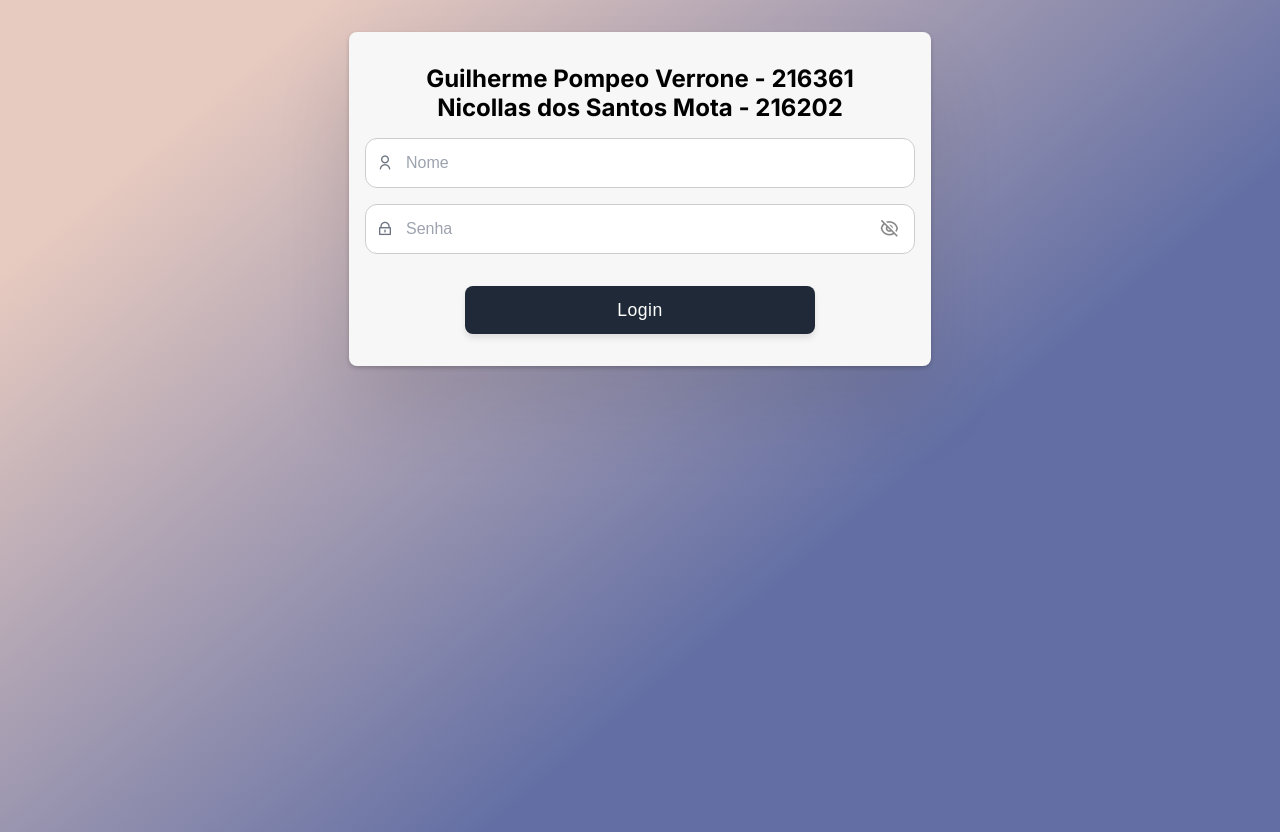
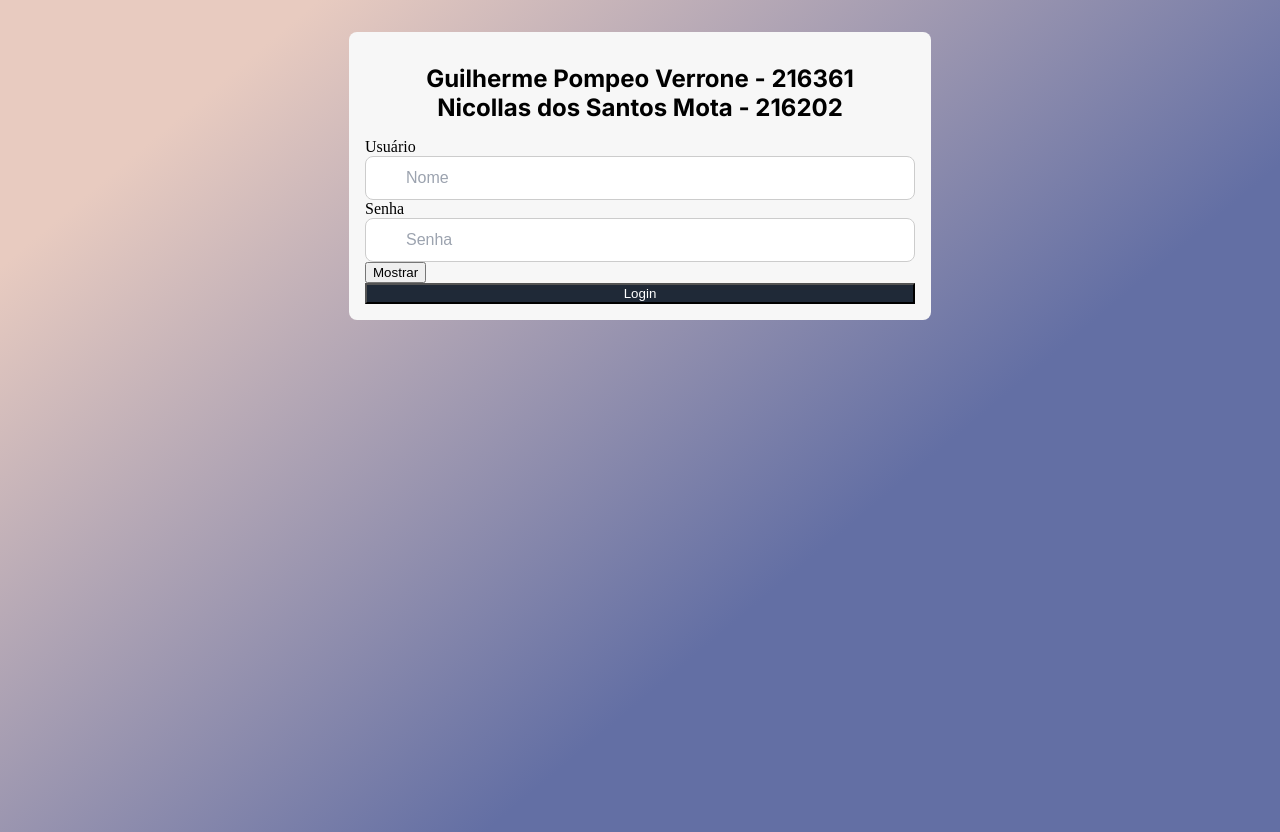
Before and after one commit to GuilhermeVerrone/mytodolist-front-main, an Angular app: page / in a window 1280 px wide. Built offline with nearby package versions, Linux system fonts and the light colour scheme.

Commit message:
Correção do Painel ADM

```diff
--- a/src/app/app.component.css
+++ b/src/app/app.component.css
@@ -5,7 +5,6 @@
   padding: 1rem;
   background-color: #f7f7f7;
   border-radius: 8px;
-  box-shadow: 0 2px 4px 0 rgba(0, 0, 0, 0.2), 0 2.5rem 5rem 0 rgba(0, 0, 0, 0.1);
   max-height: calc(100vh - 4rem);
   display: flex;
   flex-direction: column;
@@ -56,54 +55,22 @@
 
 .user-bar {
   display: flex;
-  justify-content: right;
+  justify-content: center;
   gap: 12px;
 }
 
-.btn-panel {
+.btn-panel,
+.btn-logout {
   background-color: #374151;
   border: none;
   cursor: pointer;
   padding: 0.5rem;
   border-radius: 8px;
-  transition: all 0.3s ease;
-  display: flex;
-  justify-content: center;
-  align-items: center;
-}
-
-.btn-panel:hover {
-  background-color: #4b5563;
-  transform: translateY(-2px);
-  box-shadow: 0 6px 8px rgba(0, 0, 0, 0.15);
-}
-
-.btn-panel i {
-  font-size: 1.3rem;
-  color: #ffffff;
+  color: white;
 }
 
 .btn-logout {
   background: red;
-  border: none;
-  cursor: pointer;
-  padding: 0.5rem;
-  border-radius: 8px;
-  transition: all 0.3s ease;
-  display: flex;
-  justify-content: center;
-  align-items: center;
-}
-
-.btn-logout:hover {
-  background-color: #dc2626;
-  transform: translateY(-2px);
-  box-shadow: 0 6px 8px rgba(0, 0, 0, 0.15);
-}
-
-.btn-logout i {
-  font-size: 1.3rem;
-  color: #ffffff;
 }
 
 h1 {
@@ -128,12 +95,12 @@ h1 {
 
 .lg-text-input {
   width: 100%;
-  padding: 10px 12px;
-  border: 1.5px solid #d1d5db;
+  padding: 12px 16px 12px 40px;
+  font-size: 1rem;
+  border: 1px solid #ccc;
   border-radius: 8px;
   background: white;
   color: #1f2937;
-  font-size: 1rem;
   box-sizing: border-box;
   outline: none;
 }
@@ -150,144 +117,4 @@ h1 {
   color: #fff;
   background-color: #1f2937;
   width: 100%;
-  max-width: 350px;
-  padding: 0.85rem;
-  font-size: 1.1rem;
-  border: none;
-  border-radius: 8px;
-  margin: 1rem auto;
-  display: block;
-  cursor: pointer;
-  transition: all 0.3s ease;
-  box-shadow: 0 4px 6px rgba(0, 0, 0, 0.1);
-  letter-spacing: 0.5px;
-}
-
-.btn-primary:hover {
-  background-color: #374151;
-  transform: translateY(-2px);
-  box-shadow: 0 6px 8px rgba(0, 0, 0, 0.15);
-}
-
-.btn-primary:active {
-  transform: translateY(0);
-  box-shadow: 0 2px 4px rgba(0, 0, 0, 0.1);
-}
-
-.btn-wrapper {
-  margin-bottom: 2rem;
-}
-
-.btn-menu {
-  flex-basis: 32%;
-}
-
-.active {
-  color: green;
-}
-
-ul {
-  padding-inline-start: 0;
-  display: flex;
-  flex-direction: column;
-  gap: 15px;
-  overflow-y: auto;
-  max-height: calc(100vh - 20rem);
-  flex-grow: 1;
-  margin: 1rem 0;
-  padding-right: 8px;
-  box-sizing: border-box;
-}
-
-ul::-webkit-scrollbar {
-  width: 8px;
-}
-
-ul::-webkit-scrollbar-track {
-  background: #f1f1f1;
-  border-radius: 4px;
-}
-
-ul::-webkit-scrollbar-thumb {
-  background: #888;
-  border-radius: 4px;
-}
-
-ul::-webkit-scrollbar-thumb:hover {
-  background: #555;
-}
-
-ul li {
-  list-style: none;
-}
-
-.login {
-  display: flex;
-  flex-direction: column;
-  gap: 1rem;
-}
-
-.input-container {
-  position: relative;
-}
-
-.user-container {
-  position: absolute;
-  left: 12px;
-  top: 50%;
-  transform: translateY(-50%);
-  color: #6b7280;
-  pointer-events: none;
-}
-
-.password-icon {
-  position: absolute;
-  left: 12px;
-  top: 50%;
-  transform: translateY(-50%);
-  color: #6b7280;
-  pointer-events: none;
-  font-size: 1rem;
-  z-index: 1;
-}
-
-.password-wrapper input {
-  padding-left: 40px;
-  padding-right: 40px;
-}
-
-.lg-text-input {
-  width: 100%;
-  padding: 12px 16px 12px 40px;
-  font-size: 1rem;
-  line-height: 1.5;
-  border: 1px solid #ccc;
-  border-radius: 12px;
-}
-
-.ri-user-line,
-.ri-lock-line {
-  font-size: 1rem;
-}
-
-.password-wrapper {
-  position: relative;
-  width: 100%;
-}
-
-.password-wrapper input {
-  width: 100%;
-  padding-right: 40px;
-}
-
-.toggle-password {
-  position: absolute;
-  top: 50%;
-  right: 10px;
-  transform: translateY(-50%);
-  background: none;
-  border: none;
-  cursor: pointer;
-  color: #888;
-  font-size: 1.2rem;
-}
+  max-w
--- a/src/app/app.component.html
+++ b/src/app/app.component.html
@@ -38,7 +38,7 @@
   <div *ngIf="!usuarioLogado" class="login">
     <div class="input-container">
       <div class="user-container">
-        <i class="ri-user-line"></i>
+        <span>Usuário</span>
       </div>
       <input #username placeholder="Nome" class="lg-text-input with-icon" />
     </div>
@@ -46,7 +46,7 @@
     <div class="input-container">
       <div class="password-wrapper">
         <div class="password-icon">
-          <i class="ri-lock-line"></i>
+          <span>Senha</span>
         </div>
 
         <input
@@ -62,7 +62,7 @@
           class="toggle-password"
           (click)="mostrarSenha = !mostrarSenha"
         >
-          <i [class]="mostrarSenha ? 'ri-eye-line' : 'ri-eye-off-line'"></i>
+          {{ mostrarSenha ? 'Ocultar' : 'Mostrar' }}
         </button>
       </div>
     </div>
@@ -77,12 +77,13 @@
       ERRO: Usuário não encontrado ou senha incorreta.
     </span>
   </div>
+
   <div class="user-bar">
     <button *ngIf="adminLogado" class="btn-panel" (click)="abrirPainelAdmin()">
-      <i class="ri-user-settings-line"></i>
+      Painel
     </button>
     <button *ngIf="usuarioLogado" class="btn-logout" (click)="logout()">
-      <i class="ri-logout-box-line"></i>
+      Sair
     </button>
   </div>
 </div>
```
